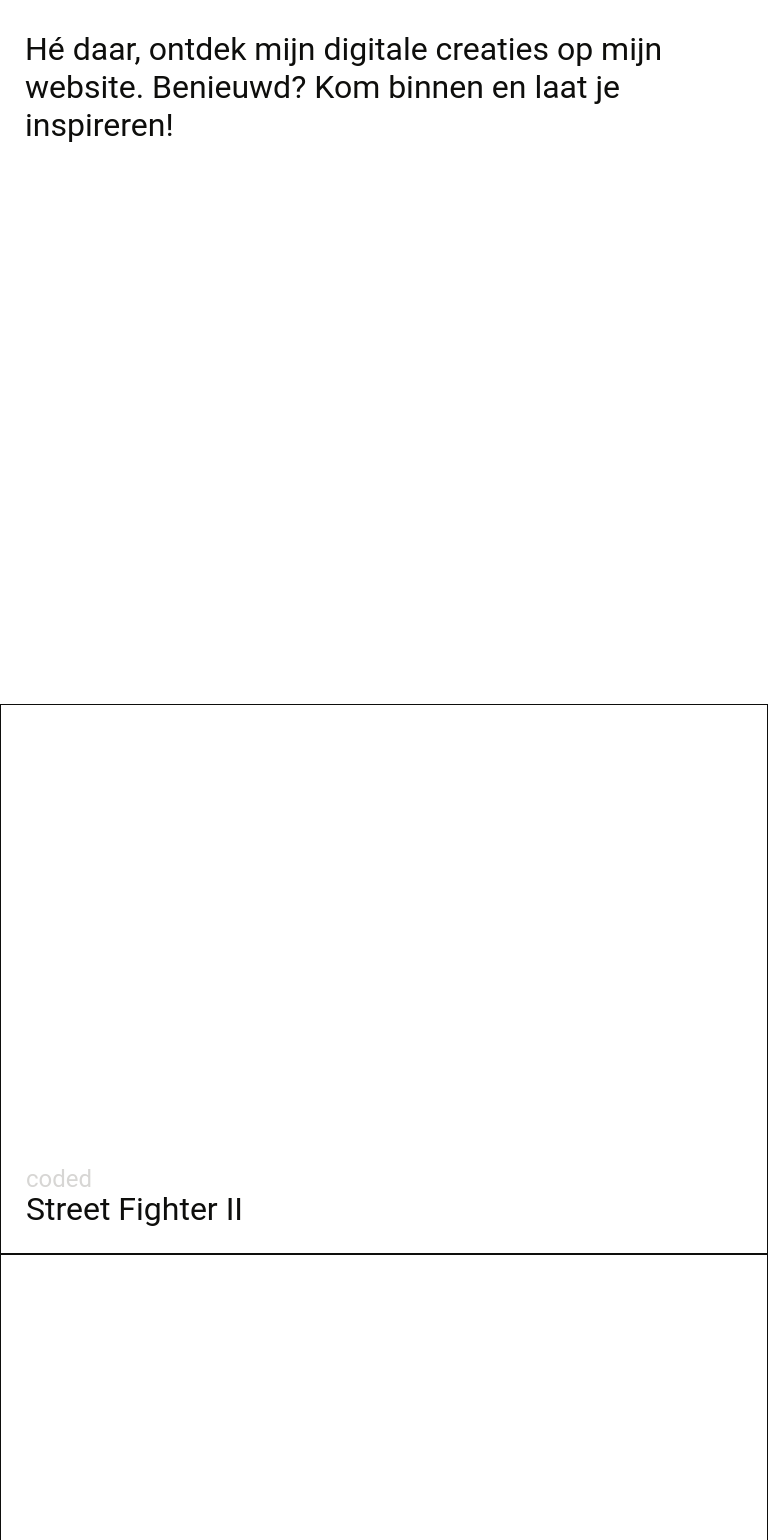
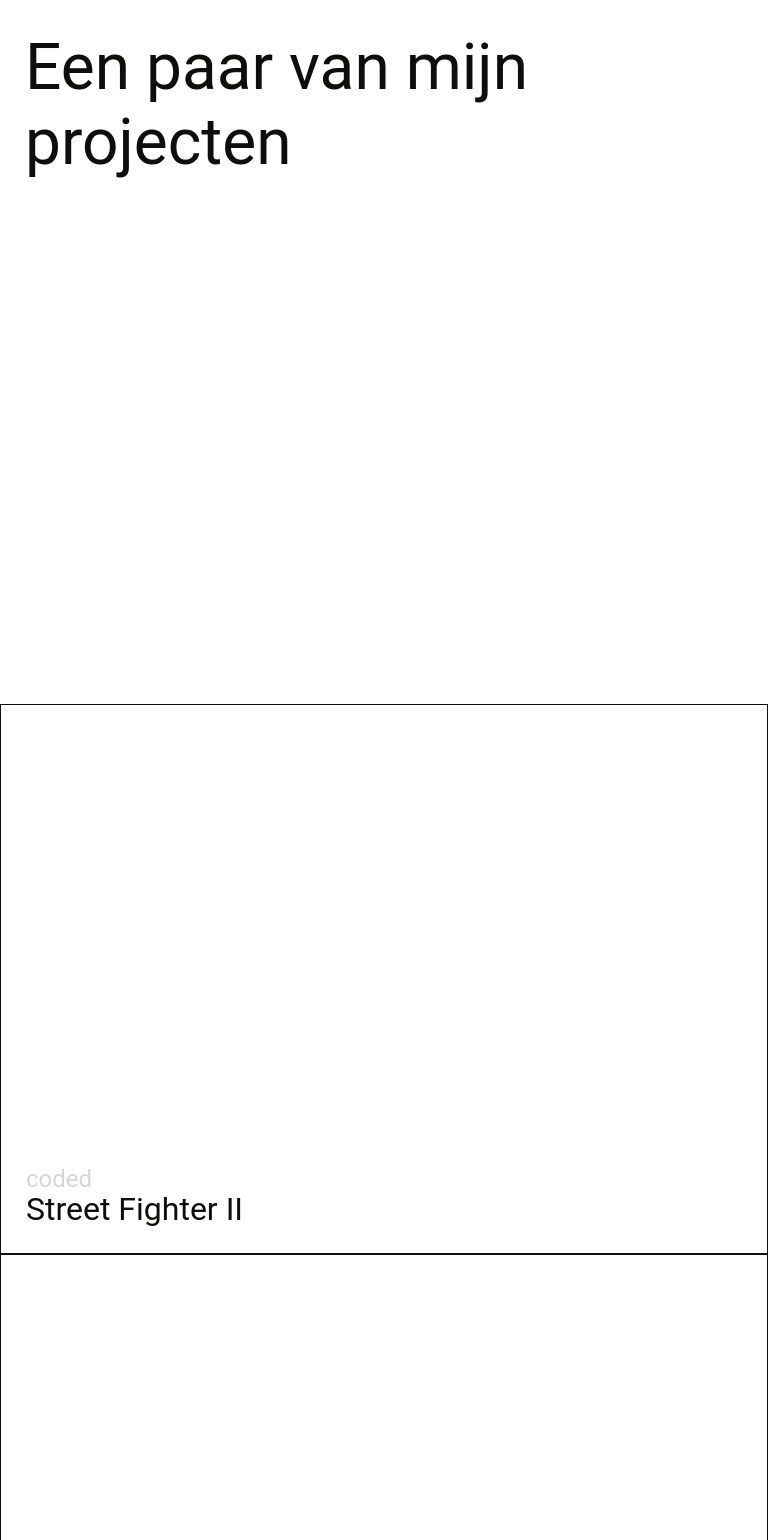
Before and after one commit to LucDictus/portfolio, a React (Create React App) app: page /projects in a window 768 px wide. Shown: the top 1540 px of the page. Built offline with nearby package versions, Linux system fonts and the light colour scheme; the HTML template or start-up script is replaced by a standard one.

Commit message:
basis made projects page

```diff
--- a/package.json
+++ b/package.json
@@ -9,6 +9,7 @@
     "gsap": "^3.12.5",
     "react": "^18.2.0",
     "react-dom": "^18.2.0",
+    "react-router-dom": "^6.22.1",
     "react-scripts": "5.0.1",
     "web-vitals": "^2.1.4"
   },
--- a/src/App.js
+++ b/src/App.js
@@ -1,16 +1,33 @@
 import './App.css';
-
+import React, { useState, useEffect } from 'react';
+import { BrowserRouter as Router, Routes, Route } from 'react-router-dom'; // Import Routes
 import Homepage from './components/Homepage/Homepage.js';
-import NavigationMobileButton from './components/navigation/Navigation.js';
+import Navigation from './components/Navigation/Navigation.js';
+import Projects from './components/Projects/Projects.js';
+import About from './components/About/About.js';
+import Contact from './components/Contact/Contact.js';
 
 function App() {
+  // Retrieve activePage from localStorage or default to 'home'
+  const [activePage, setActivePage] = useState(localStorage.getItem('activePage') || 'home');
+
+  // Update localStorage when activePage changes
+  useEffect(() => {
+    localStorage.setItem('activePage', activePage);
+  }, [activePage]);
+
   return (
-    <div className="App">
-      <Homepage />
-
-      <NavigationMobileButton />
-
-    </div>
+    <Router>
+      <div className="App">
+        <Navigation setActivePage={setActivePage} />
+        <Routes>
+          <Route path="/" element={<Homepage setActivePage={setActivePage} />} />
+          <Route path="/projects" element={<Projects />} />
+          <Route path="/about" element={<About />} />
+          <Route path="/contact" element={<Contact />} />
+        </Routes>
+      </div>
+    </Router>
   );
 }
 
--- /dev/null
+++ b/src/components/About/About.js
@@ -0,0 +1,11 @@
+import React from 'react';
+
+function About() {
+  return (
+    <div>
+      {/* Your component code here */}
+    </div>
+  );
+}
+
+export default About;
--- /dev/null
+++ b/src/components/Contact/Contact.js
@@ -0,0 +1,11 @@
+import React from 'react';
+
+function Contact() {
+  return (
+    <div>
+      {/* Your component code here */}
+    </div>
+  );
+}
+
+export default Contact;
--- a/src/components/Homepage/Homepage.css
+++ b/src/components/Homepage/Homepage.css
@@ -44,6 +44,9 @@
     color: #0E0E0C;
     text-decoration: none;
     border-bottom: 2px solid #0E0E0C;
+}
+.Homepage-footer-contact-link:hover {
+    cursor: pointer;
 }
 .Homepage-footer-socials {
     margin-top: 50px;
--- a/src/components/Homepage/Homepage.js
+++ b/src/components/Homepage/Homepage.js
@@ -1,19 +1,24 @@
 import React, { useEffect } from 'react';
+import { Link } from 'react-router-dom';
 import './Homepage.css';
 import { gsap } from "gsap";
 
-function Homepage() {
+function Homepage({ setActivePage }) {
     useEffect(() => {
         gsap.fromTo('.Homepage-title-text', { opacity: 0, y: 150 }, { duration: 1, opacity: 1, y: 0, delay: 0.5 });
       }, []);
 
+      const changePage = (page) => {
+        setActivePage(page);
+    };
+
   return (
     <div className="Homepage-container">
-        <div className="Homepage-background-glow"></div>
+        <div className="background-glow"></div>
 
         <div className="Homepage-title">
             <h1 className="Homepage-title-text">
-                Hé daar, ontdek mijn digitale creaties op mijn website. Benieuwd? Kom binnen en laat je inspireren!
+                Heuj, ontdek mijn digitale creaties op men website. Benieuwd? Kom binnen en laat je inspireren!
             </h1>
         </div>
 
@@ -42,7 +47,7 @@ function Homepage() {
         <div className="Homepage-footer">
             <div className="Homepage-footer-title">
                 Wil je iets creëren of wil je meer weten?  <br></br>
-                <a href='' className="Homepage-footer-contact-link">Neem contact met mij op.</a>
+                <Link to="/contact" className="Homepage-footer-contact-link">Neem contact met mij op.</Link>
             </div>
             <div className="Homepage-footer-socials">
                 <a href="https://www.linkedin.com/in/luc-dictus-884394290/" target="_blank" className="Homepage-footer-social-link">LinkedIn</a>
--- /dev/null
+++ b/src/components/Projects/Projects.css
@@ -0,0 +1,77 @@
+* {
+    margin: 0;
+    padding: 0;
+    box-sizing: border-box;
+}
+
+.Projects-container {
+    width: calc(100% - 300px);
+}
+.Projects-title {
+    width: 80%;
+    padding: 110px 0 482px 55px;
+    color: #0E0E0C;
+}
+.Projects-title-text {
+    font-size: 75px;
+    animation: fade-in 1s ease-in-out forwards;
+}
+.Projects-projects-container {
+    display: flex;
+    flex-wrap: wrap;
+}
+.Projects-project-container {
+    width: 50%;
+    position: relative;
+    aspect-ratio: 1; /* 1:1 aspect ratio */
+    border: 1px solid #0E0E0C;
+}
+
+@media only screen and (max-width: 1100px) {
+    .Projects-title {
+        padding: 110px 0 250px 55px;
+    }
+}
+@media only screen and (max-width: 850px) {
+    .Projects-container {
+        width: 100%;
+    }
+
+    .Projects-title {
+        width: 100%;
+        height: 88vh;
+        padding: 30px 25px 0 25px;
+    }
+    .Projects-title-text {
+        color: #0E0E0C;
+        font-size: 64px;
+        font-weight: 400;
+        opacity: 0;
+        animation: fade-in 1s ease-in-out forwards;
+    }
+
+    .Projects-projects-container {
+        width: 100%;
+        display: flex;
+        flex-direction: column;
+    }
+    .Projects-project-container {
+        position: relative;
+        width: 100%;
+        height: 550px;
+        padding: 25px;
+        border: 1px solid #0E0E0C;
+    }
+    .Projects-project-created {
+        color: #D7D6D4;
+        font-size: 24px;
+        position: absolute;
+        bottom: 60px;
+    }
+    .Projects-project-title {
+        color: #0E0E0C;
+        font-size: 32px;
+        position: absolute;
+        bottom: 25px;
+    }
+}
--- /dev/null
+++ b/src/components/Projects/Projects.js
@@ -0,0 +1,45 @@
+import React, { useEffect } from 'react';
+import './Projects.css';
+import { gsap } from "gsap";
+
+function Projects() {
+  useEffect(() => {
+    gsap.fromTo('.Projects-title-text', { opacity: 0, y: 150 }, { duration: 1, opacity: 1, y: 0, delay: 0.5 });
+  }, []);
+
+  return (
+    <div className="Projects-container">
+        <div className="background-glow"></div>
+
+        <div className="Projects-title">
+            <h1 className="Projects-title-text">
+              Een paar van mijn projecten
+            </h1>
+        </div>
+
+        <div className="Projects-projects-container">
+            <div className="Projects-project-container" id="project-one-background">
+                <div className="Projects-project-created">coded</div>
+                <div className="Projects-project-title">Street Fighter II</div>
+            </div>
+
+            <div className="Projects-project-container" id="project-two-background">
+                <div className="Projects-project-created">designed & coded</div>
+                <div className="Projects-project-title">Cinema App</div>
+            </div>
+
+            <div className="Projects-project-container" id="project-three-background">
+                <div className="Projects-project-created">coded</div>
+                <div className="Projects-project-title">Video call</div>
+            </div>
+
+            <div className="Projects-project-container" id="project-four-background">
+                <div className="Projects-project-created">branding & designed & coded</div>
+                <div className="Projects-project-title">Horloge app</div>
+            </div>
+        </div>
+    </div>
+  );
+}
+
+export default Projects;
--- a/src/components/navigation/Navigation.css
+++ b/src/components/navigation/Navigation.css
@@ -27,6 +27,7 @@
         width: 100px;
         padding: 0 1px;
         position: relative; /* Add this line */
+        cursor: pointer;
     }
     .Navigation-menu-items a::before {
         content: '';
--- a/src/components/navigation/Navigation.js
+++ b/src/components/navigation/Navigation.js
@@ -1,9 +1,26 @@
-import React from "react";
-import "./Navigation.css";
+import React, { useEffect } from "react";
+import { Link } from "react-router-dom";
 import { gsap } from "gsap";
-import { useEffect } from "react";
+import './Navigation.css';
 
-function NavigationMobileButton() {
+const Navigation = ({ setActivePage }) => {
+    useEffect(() => {
+        const openButton = document.querySelector('.Navigation-mobile-button-open');
+        const closeButton = document.querySelector('.Navigation-mobile-button-close');
+        const menu = document.querySelector('.Navigation-menu');
+
+        openButton.addEventListener('click', () => {
+            menu.classList.add('open');
+        });
+
+        closeButton.addEventListener('click', () => {
+            menu.classList.remove('open');
+        });
+    }, []);
+
+    const changePage = (page) => {
+        setActivePage(page);
+    };
 
     return (
         <div className="Navigation-container">
@@ -11,16 +28,17 @@ function NavigationMobileButton() {
 
             <div className="Navigation-menu navigation-animation">
                 <div className="Navigation-menu-items">
-                    <a className="menu-link" href="#home">Home</a>
-                    <a className="menu-link" href="#about">About</a>
-                    <a className="menu-link" href="#services">Services</a>
-                    <a className="menu-link" href="#contact">Contact</a>
+                    {/* Use Link components for navigation */}
+                    <Link to="/" className="menu-link" onClick={() => changePage('home')}>Home</Link>
+                    <Link to="/projects" className="menu-link" onClick={() => changePage('projects')}>Projects</Link>
+                    <Link to="/about" className="menu-link" onClick={() => changePage('about')}>About</Link>
+                    <Link to="/contact" className="menu-link" onClick={() => changePage('contact')}>Contact</Link>
                 </div>
 
                 <button className="Navigation-mobile-button-close">Close</button>
             </div>
         </div>
     );
-}
+};
 
-export default NavigationMobileButton;
+export default Navigation;
```
Also changed, not shown: 1 other file (tests, documents, lock files or other folders).
